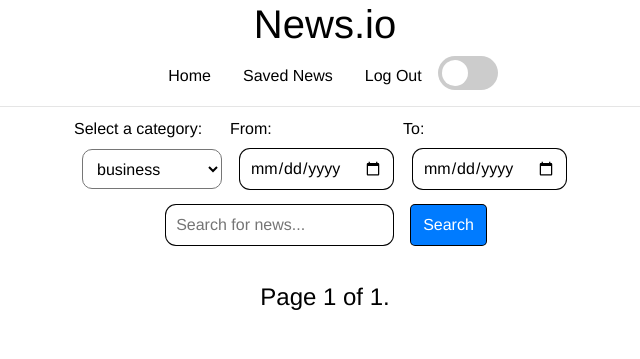
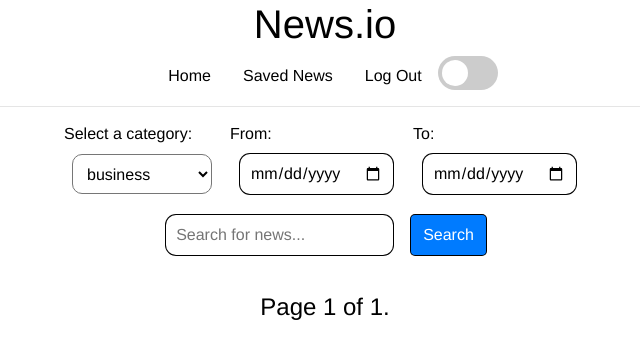
Before and after one commit to oaugustoreis/cs50finalproject, a Django app: page / in a window 1280 px wide. Shown: the top 359 px of the page, without its empty margins (315-955 px from the left). Run offline with Django 5.2, Linux system fonts and the light colour scheme; the first user in the database is signed in; data comes from the database, SQL or seed files in the repository; data that the repository does not hold is empty; some libraries are stand-ins or nearby versions.

Commit message:
last update 1

```diff
--- a/newsio/static/styl.css
+++ b/newsio/static/styl.css
@@ -175,7 +175,11 @@ input {
     border-style: none;
     box-shadow: rgba(0, 0, 0, 0.02) 0px 1px 3px 0px, var(--text-color) 0px 0px 0px 1px;
 }
-.category label {
+.category{
+    margin: 5px;
+}
+.categorylabel {
+    margin: 5px;
     font-size: 16px;
 }
 
```
Also changed, not shown: db.sqlite3.
